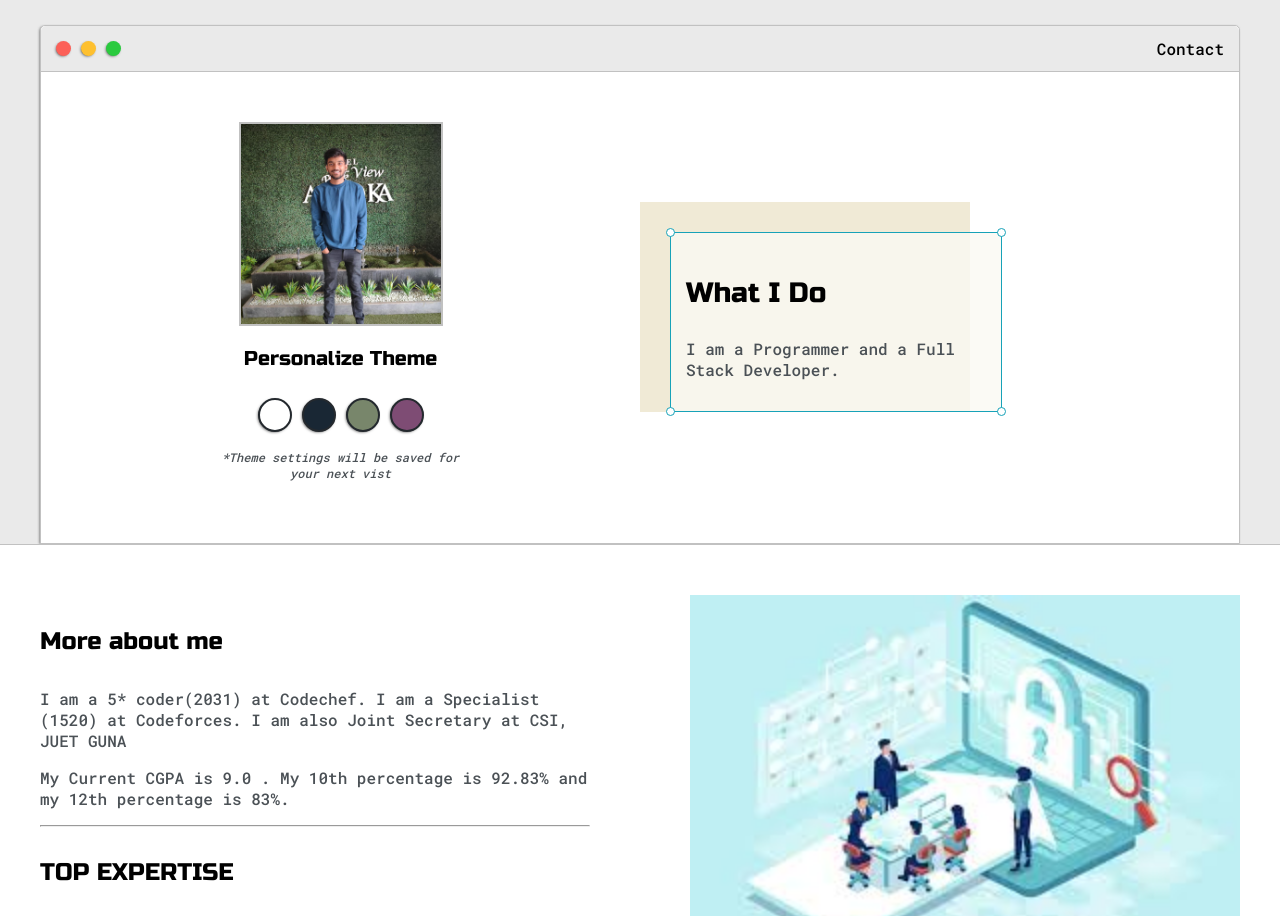
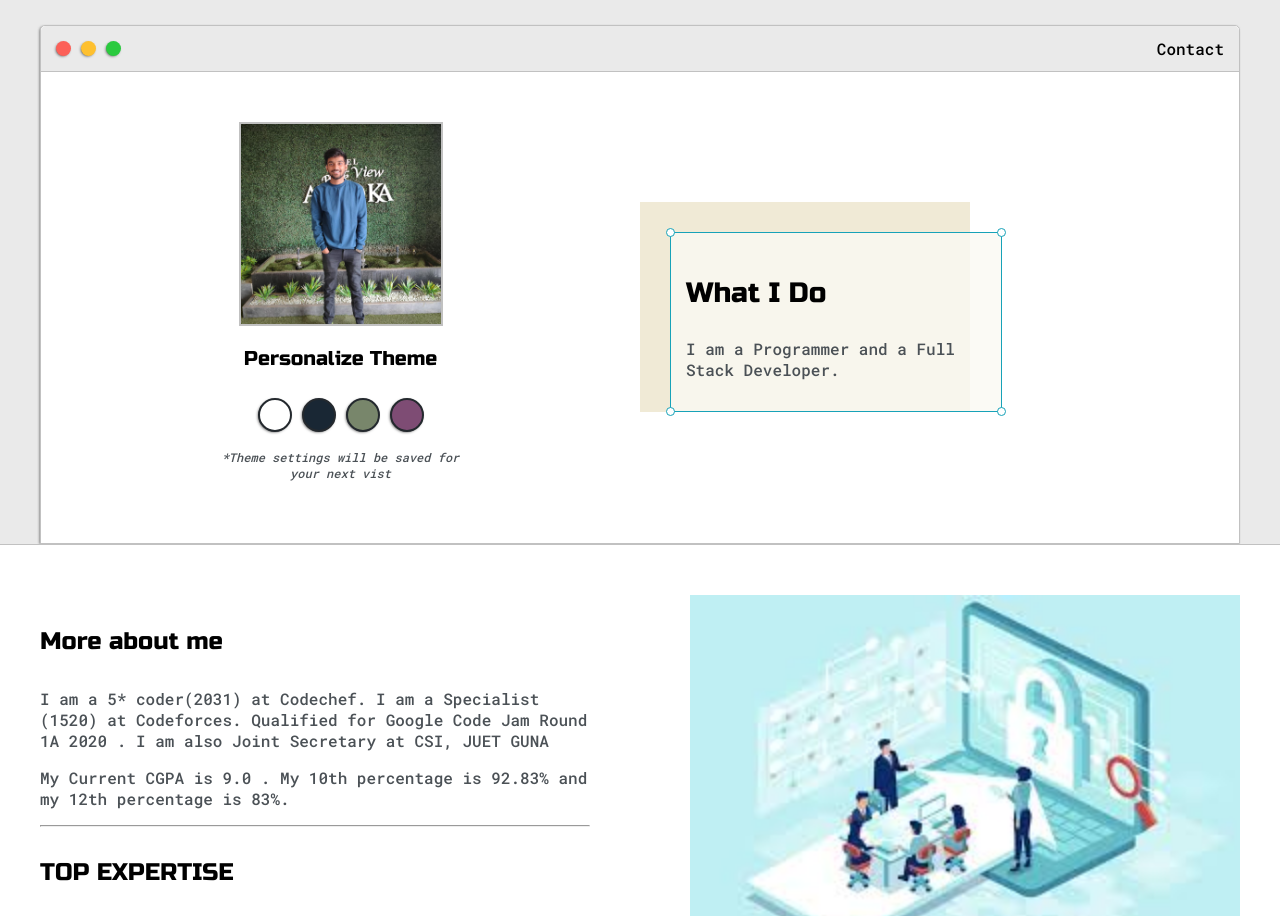
Before and after one commit to pulkit2930/pulkit2930.github.io, a plain HTML site: page index.html in a window 1280 px wide. Shown: the part 136-1052 px from the top of the page. Drawn offline with Linux system fonts and the light colour scheme.

Commit message:
Update index.html

```diff
--- a/index.html
+++ b/index.html
@@ -77,7 +77,7 @@
 				<div class="about-me">
 					<h4>More about me</h4>
 
-					<p>I am a 5* coder(2031) at Codechef. I am a Specialist (1520) at Codeforces. I am also Joint Secretary at CSI, JUET GUNA</p>
+					<p>I am a 5* coder(2031) at Codechef. I am a Specialist (1520) at Codeforces. Qualified for Google Code Jam Round 1A 2020 . I am also Joint Secretary at CSI, JUET GUNA</p>
 
 					<p>My Current CGPA is 9.0 . My 10th percentage is 92.83% and my 12th percentage is 83%.</p>
 
```
